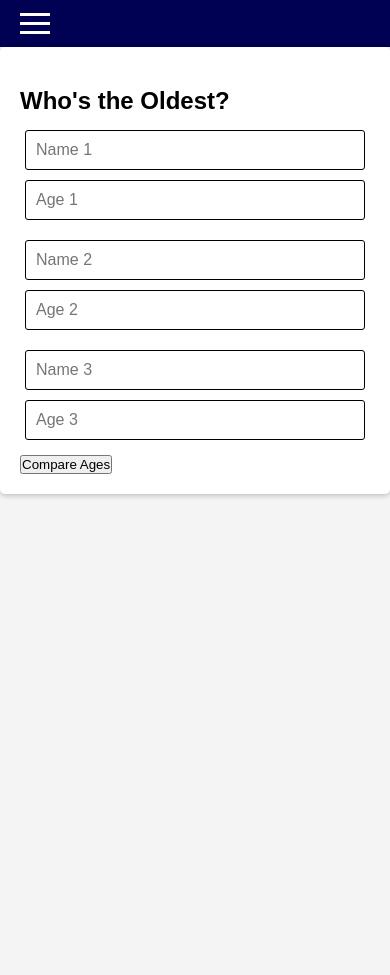
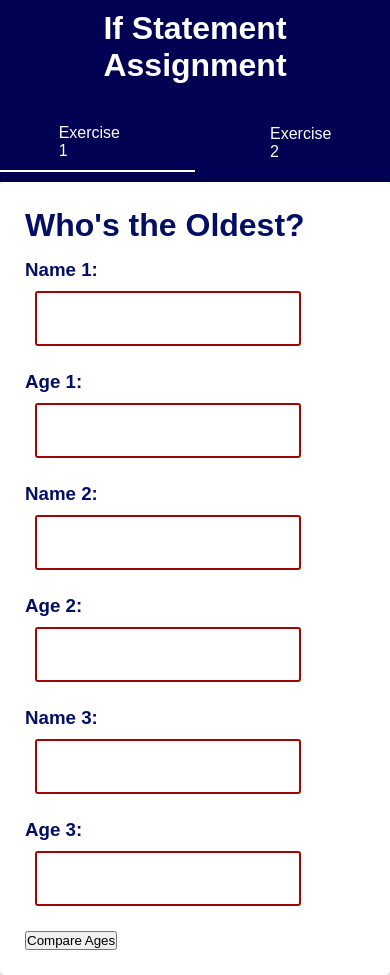
Before and after one commit to JZelinsky3/JZelinsky3.github.io, a plain HTML site: page assignments/assignment 7/assignment7.html in a window 390 px wide. Before the commit the page ends 844 px from the top, so only its background shows below. Drawn offline with Linux system fonts and the light colour scheme.

Commit message:
fixed a bug

```diff
--- a/assignments/assignment 7/assignment7.html
+++ b/assignments/assignment 7/assignment7.html
@@ -1,59 +1,77 @@
 <!DOCTYPE html>
 <html lang="en">
 <head>
+    <title>Assignment 7</title>
     <meta charset="UTF-8">
-    <meta name="viewport" content="width=device-width, initial-scale=1.0">
+    <meta name="viewport" content="width=device-width, initial-scale=1.5">
     <link rel="stylesheet" href="styles.css">
-    <title>Assignment 7</title>
 </head>
 <body>
     <header>
-    <div class="menu-toggle" id="menu-toggle">
+
+        <div class="main-cols">
+            <div class="col1">
+                <a href="../../index.html"><h1>If Statement Assignment</h1></a>
+            </div>
+
+            <div class="menu" id="menu">
                 <div class="bar"></div>
                 <div class="bar"></div>
                 <div class="bar"></div>
             </div>
+
+            <div class="col2">
                 <nav>
                     <ul>
                         <li class="active" id="ex1">Exercise 1</li>
                         <li id="ex2">Exercise 2</li>
                     </ul>
                 </nav>
+            </div>
+        </div>
+
     </header>
 
     <main>
         <div id="ex1-content">
-            <h2>Who's the Oldest?</h2>
+            <h1>Who's the Oldest?</h1>
             <div class="txtgp">
-                <input type="text" id="name1" placeholder="Name 1">
-                <input type="number" id="age1" placeholder="Age 1">
+                <h3>Name 1:<input type="text" id="name1"></h3>
             </div>
             <div class="txtgp">
-                <input type="text" id="name2" placeholder="Name 2">
-                <input type="number" id="age2" placeholder="Age 2">
+                <h3>Age 1:<input type="number" id="age1"></h3>
             </div>
             <div class="txtgp">
-                <input type="text" id="name3" placeholder="Name 3">
-                <input type="number" id="age3" placeholder="Age 3">
+                <h3>Name 2:<input type="text" id="name2"></h3>
+            </div>
+            <div class="txtgp">
+                <h3>Age 2:<input type="number" id="age2"></h3>
+            </div>
+            <div class="txtgp">
+                <h3>Name 3:<input type="text" id="name3"></h3>
+            </div>
+            <div class="txtgp">
+                <h3>Age 3:<input type="number" id="age3"></h3>
             </div>
             <button id="oldest">Compare Ages</button>
             <p id="result1"></p>
         </div>
 
         <div id="ex2-content" class="hidden">
-            <h2>Fund Raising</h2>
-            <p>Goal: $10,000</p>
+            <h1>Fund Raising</h1> <br>
+            <h3>Goal: $10,000</h3>
             <div class="txtgp">
-                <input type="number" id="donationAmount" placeholder="Donation Amount">
-                <button id="updateThermometer">Update Fund Raising</button>
+                <h3>Funds Raised:<input type="number" id="donationAmount"></h3>
+                <button id="updateBar">Display</button>
             </div>
             <div class="fund" id="fund">
                 <p>Goal: $10,000</p>
-                <div class="progress" id="progress"></div>
+                <div class="bar" id="bar"></div>
             </div>
         </div>
     </main>
 
     <script src="script.js"></script>
+
 </body>
 </html>
--- a/assignments/assignment 7/script.js
+++ b/assignments/assignment 7/script.js
@@ -1,3 +1,16 @@
+
+
+const menu = document.getElementById("menu");
+const nav = document.querySelector("nav ul");
+const ex1Content = document.getElementById("ex1-content");
+const ex2Content = document.getElementById("ex2-content");
+const ex1Button = document.getElementById("ex1");
+const ex2Button = document.getElementById("ex2");
+const donationAmountInput = document.getElementById("donationAmount");
+const fund = document.getElementById("fund");
+const bar = document.getElementById("bar");
+const result1 = document.getElementById("result1");
+
 // Show Exercise 1 content and hide Exercise 2
 ex1Button.classList.add("active");
 ex2Content.style.display = "none";
@@ -18,25 +31,14 @@ ex2Button.onclick = function () {
     fund.style.display = "block";
 };
 
-const menuToggle = document.getElementById("menu-toggle");
-const nav = document.querySelector("nav ul");
-const ex1Content = document.getElementById("ex1-content");
-const ex2Content = document.getElementById("ex2-content");
-const ex1Button = document.getElementById("ex1");
-const ex2Button = document.getElementById("ex2");
-const donationAmountInput = document.getElementById("donationAmount");
-const fundRaising = document.getElementById("fundRaising");
-const progress = document.getElementById("progress");
-const result1 = document.getElementById("result1");
-
-menuToggle.onclick = function () {
-    menuToggle.classList.toggle("active");
+menu.onclick = function () {
+    menu.classList.toggle("active");
     nav.classList.toggle("active");
 };
 
 nav.onclick = function (event) {
     if (event.target.tagName === "LI") {
-        menuToggle.classList.remove("active");
+        menu.classList.remove("active");
         nav.classList.remove("active");
     }
 };
@@ -52,7 +54,7 @@ oldestButton.onclick = function () {
     const age3 = parseFloat(document.getElementById("age3").value);
 
     if (!name1 || isNaN(age1) || !name2 || isNaN(age2) || !name3 || isNaN(age3)) {
-        result1.textContent = "Please enter valid information for all three persons.";
+        result1.textContent = "Invalid Information";
     } else {
         const people = [
             { name: name1, age: age1 },
@@ -68,12 +70,12 @@ oldestButton.onclick = function () {
 };
 
 // The fund raising meter
-const updateThermometerButton = document.getElementById("updateThermometer");
-updateThermometerButton.onclick = function () {
+const updateBarButton = document.getElementById("updateBar");
+updateBarButton.onclick = function () {
     const donationAmount = parseFloat(donationAmountInput.value);
     if (!isNaN(donationAmount)) {
         const goal = 10000;
         const percentage = Math.min(100, (donationAmount / goal) * 100);
-        progress.style.width = percentage + "%";
+        bar.style.width = percentage + "%";
     }
 };
--- a/assignments/assignment 7/styles.css
+++ b/assignments/assignment 7/styles.css
@@ -1,9 +1,3 @@
-* {
-    margin: 0;
-    padding: 0;
-    box-sizing: border-box;
-}
-
 body {
     font-family: Arial, sans-serif;
     background-color: #f4f4f4;
@@ -14,23 +8,34 @@ body {
 header {
     background-color: #000152;
     color: #fff;
-    display: flex;
     justify-content: space-between;
     align-items: center;
     padding: 10px 20px;
 }
 
-.menu-toggle {
+.main-cols a {
+    text-decoration: none;
+    color: #fff;
+    text-align: center;
+}
+
+* {
+    margin: 0;
+    padding: 0;
+    box-sizing: border-box;
+}
+
+.menu {
     display: none;
     flex-direction: column;
     cursor: pointer;
 }
 
 .bar {
-    width: 30px;
-    height: 3px;
+    width: 35px;
+    height: 5px;
     background-color: #fff;
-    margin: 3px 0;
+    margin: 5px 0;
     transition: 0.4s;
 }
 
@@ -46,7 +51,7 @@ nav ul {
 }
 
 nav li {
-    margin-right: 20px;
+    margin-right: 25px;
     cursor: pointer;
     position: relative;
     transition: background-color 0.3s ease;
@@ -61,37 +66,42 @@ nav li:hover {
 }
 
 main {
-    max-width: 800px;
-    margin: 20px auto;
-    padding: 20px;
+    max-width: 850px;
+    margin: 25px auto;
+    padding: 25px;
     background-color: #ffffff;
-    box-shadow: 0 2px 5px rgba(0, 0, 0, 0.2);
+    box-shadow: 0 3px 6px rgba(0, 0, 0, 0.2);
     border-radius: 5px;
 }
 
 h2 {
-    margin-top: 20px;
+    margin-top: 25px;
+}
+
+#ex1-content {
+    text-align: left;
+    color: #030e64;
 }
 
 .txtgp {
-    margin: 10px 0;
+    margin: 15px 0;
     display: flex;
     flex-wrap: wrap;
 }
 
 .txtgp input[type="text"],
 .txtgp input[type="number"] {
-    padding: 10px;
-    margin: 5px;
+    padding: 15px;
+    margin: 10px;
     flex-grow: 1;
-    border: 1px solid #000000;
+    border: 2px solid #9c0707;
     border-radius: 3px;
-    font-size: 16px;
+    font-size: 18px;
 }
 
 .txtgp button {
-    padding: 10px 20px;
-    margin: 5px;
+    padding: 12px 23px;
+    margin: 10px;
     border: none;
     background-color: #c71c1c;
     color: #ffffff;
@@ -101,17 +111,17 @@ h2 {
 }
 
 .fund {
-    margin: 20px 0;
+    margin: 25px 0;
     width: 100%;
     height: 20px;
-    background-color: #eee;
+    background-color: #b3b3b3;
     position: relative;
 }
 
-.progress {
+.bar {
     width: 0;
     height: 100%;
-    background: linear-gradient(to right, #c3c2fd, #1f18ea); /* Gradient color */
+    background: linear-gradient(to right, #c3c2fd, #050175); /* Gradient color */
 }
 
 /* Hide Exercise 2 */
@@ -120,22 +130,28 @@ h2 {
 }
 
 /* Small screens media query */
-@media (max-width: 768px) {
-    .menu-toggle {
+@media (max-width: 900px) {
+    .menu {
         display: flex;
         flex-direction: column;
         align-items: center;
         cursor: pointer;
     }
 
+    .menu.active + nav {
+        display: flex;
+    }
+
+    main {
+        max-width: 100%;
+        margin: 0;
+    }
+
     nav {
-        display: none;
+        display: flex;
         flex-direction: column;
-        position: absolute;
-        top: 60px;
-        left: 0;
+        top: 80px;
         width: 100%;
-        background-color: #000000;
         z-index: 1;
         transition: 0.3s;
     }
@@ -145,22 +161,13 @@ h2 {
     }
 
     nav ul {
-        flex-direction: column;
+        flex-direction: row;
         align-items: center;
     }
 
     nav li {
         margin-right: 0;
-        padding: 10px 20px;
+        padding: 10px 75px;
         border-bottom: 1px solid #000361;
     }
-
-    .menu-toggle.active + nav {
-        display: flex;
-    }
-
-    main {
-        max-width: 100%;
-        margin: 0;
-    }
 }
```
Also changed, not shown: index.html (+4 -4 lines), pictures/asmt7.png (added). Lines whose indentation alone changed are shown as unchanged.
